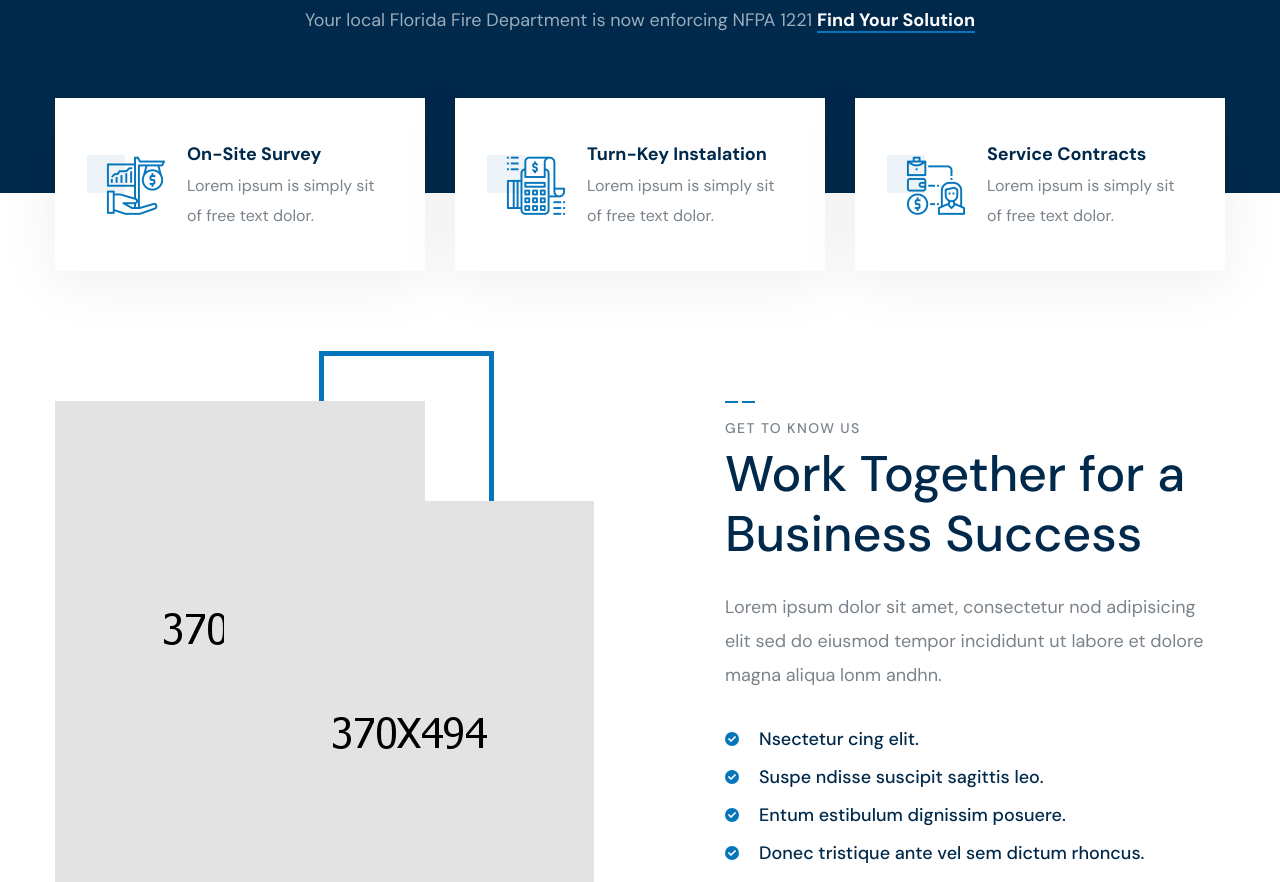
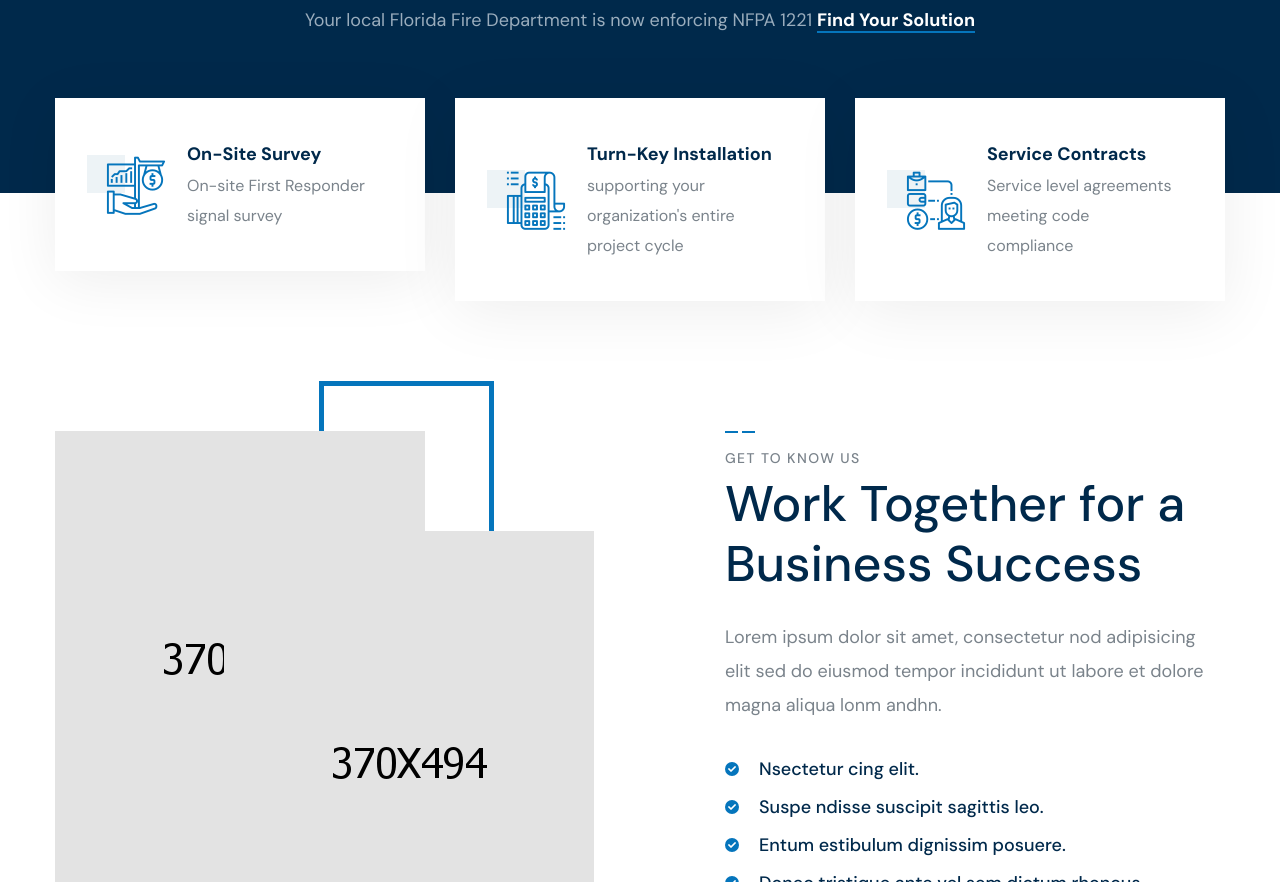
Before and after one commit to Holden-Hirsch/ERRCS-Website, a plain HTML site: page index2.html in a window 1280 px wide. Shown: the part 1121-2003 px from the top of the page. Drawn offline with Linux system fonts and the light colour scheme; files whose address does not match are found by name.

Commit message:
descriptions update

```diff
--- a/index2.html
+++ b/index2.html
@@ -231,7 +231,7 @@
                                 <div class="feature-two__content">
                                     <h4 class="feature-two__title"><a href="consumer-product.html">On-Site Survey</a>
                                     </h4>
-                                    <p class="feature-two__text">Lorem ipsum is simply sit of free text dolor.</p>
+                                    <p class="feature-two__text">On-site First Responder signal survey</p>
                                 </div>
                             </div>
                         </div>
@@ -242,9 +242,9 @@
                                     <span class="icon-point-of-sale"></span>
                                 </div>
                                 <div class="feature-two__content">
-                                    <h4 class="feature-two__title"><a href="audit-marketing.html">Turn-Key Instalation</a>
+                                    <h4 class="feature-two__title"><a href="audit-marketing.html">Turn-Key Installation</a>
                                     </h4>
-                                    <p class="feature-two__text">Lorem ipsum is simply sit of free text dolor.</p>
+                                    <p class="feature-two__text">supporting your organization's entire project cycle</p>
                                 </div>
                             </div>
                         </div>
@@ -257,7 +257,7 @@
                                 <div class="feature-two__content">
                                     <h4 class="feature-two__title"><a href="financial-advice.html">Service Contracts
                                             </a></h4>
-                                    <p class="feature-two__text">Lorem ipsum is simply sit of free text dolor.</p>
+                                    <p class="feature-two__text">Service level agreements meeting code compliance</p>
                                 </div>
                             </div>
                         </div>
```
